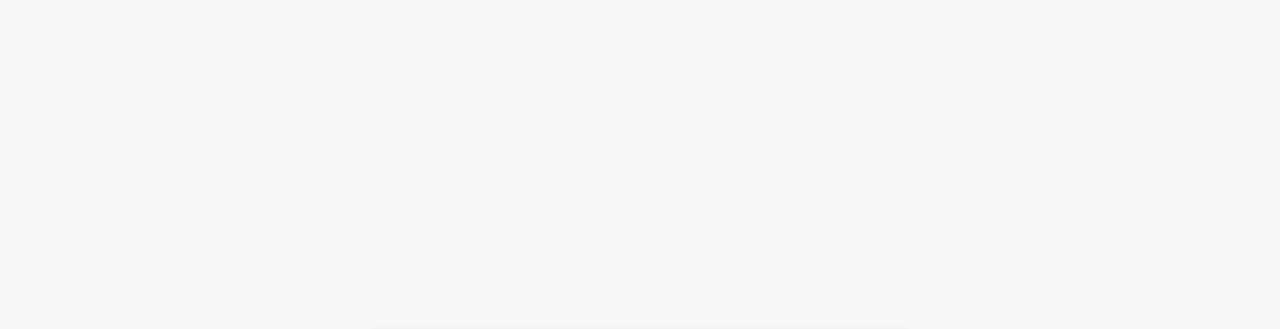
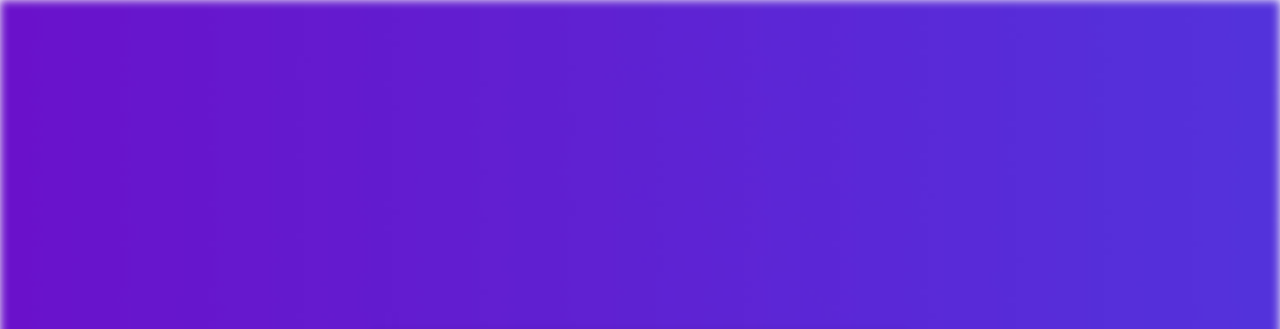
Before and after one commit to MaschioPablo/To-Do-List, a plain HTML site: page index.html in a window 1280 px wide. Shown: the top 329 px of the page. Drawn offline with Linux system fonts and the light colour scheme.

Commit message:
styles.css

```diff
--- a/styles.css
+++ b/styles.css
@@ -19,7 +19,7 @@ body {
     left: 0;
     width: 100%;
     height: 100%;
-    background-image: url(''); /* Reemplaza 'tu-imagen-de-fondo.jpg' con la URL de tu imagen de fondo */
+    background-image: url('background.jpg'); /* Reemplaza 'tu-imagen-de-fondo.jpg' con la URL de tu imagen de fondo */
     filter: blur(5px); /* Efecto de desenfoque */
     z-index: -1; /* Sitúa la imagen detrás del contenido */
 }
```
